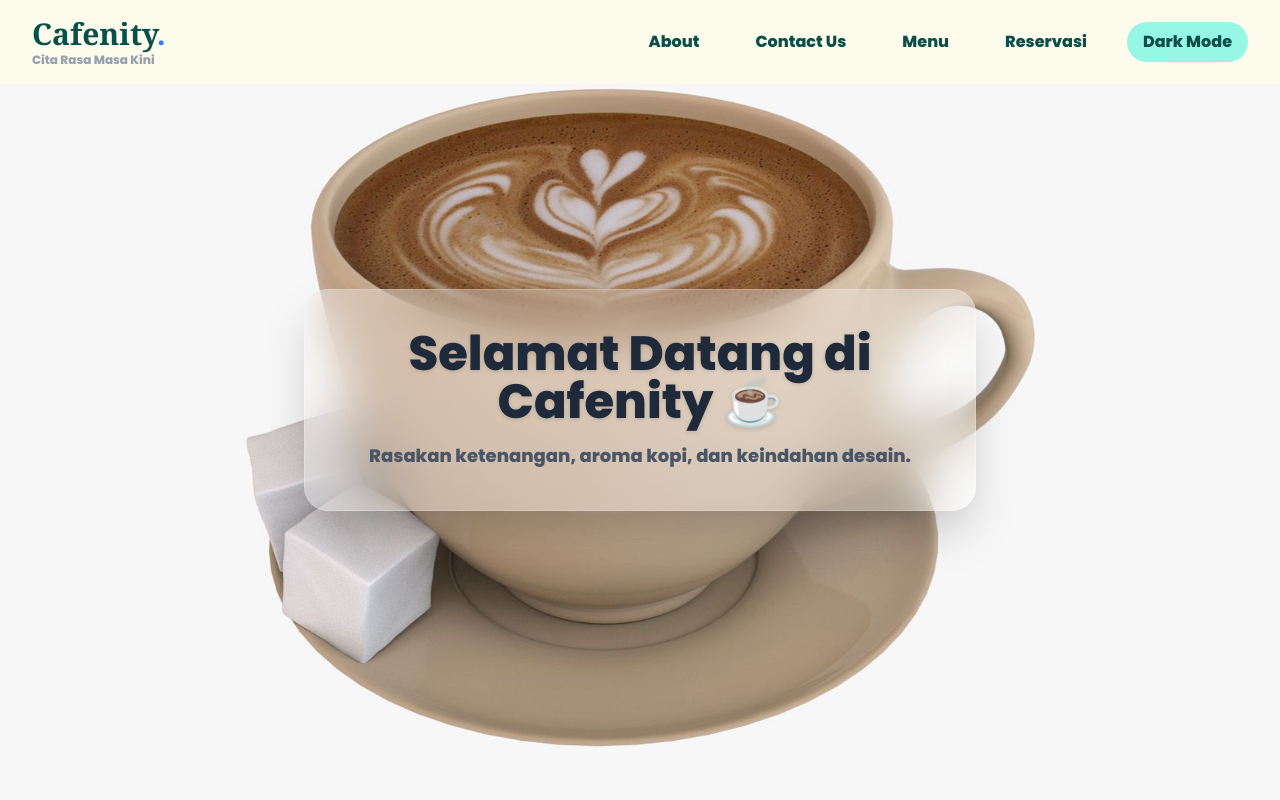
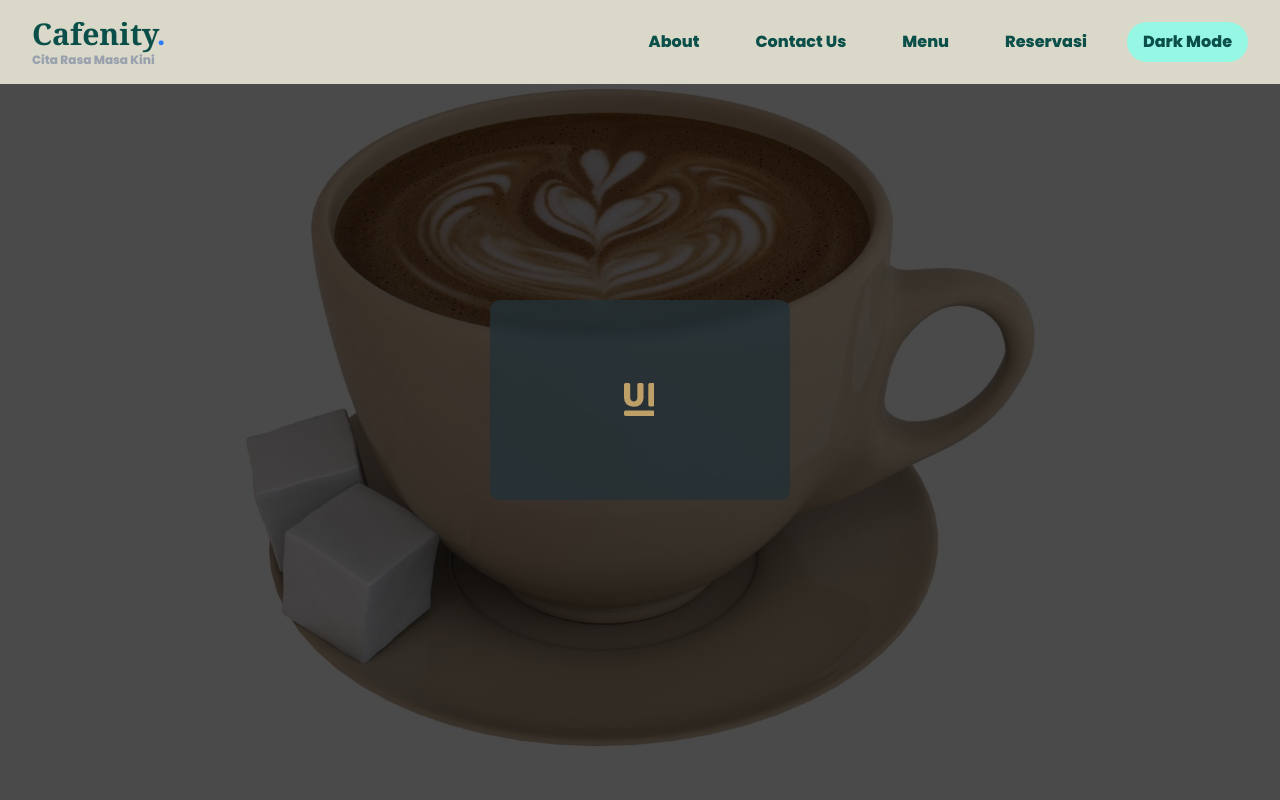
Before and after one commit to IkyPtr/cafenity-frontend, a React (Vite) app: page / in a window 1280 px wide. Shown: the top 800 px of the page. Built offline with nearby package versions, Linux system fonts and the light colour scheme.

Commit message:
hero section

```diff
--- a/src/Pages/HomeGuest.jsx
+++ b/src/Pages/HomeGuest.jsx
@@ -1,14 +1,256 @@
+import React from 'react';
+import styled from 'styled-components';
+
+const HeroCard = () => {
+  return (
+    <StyledHeroWrapper>
+      <div className="hero-container">
+        <div className="card">
+          <div className="border" />
+          <div className="content">
+            <div className="logo">
+              <div className="logo1">
+                <svg viewBox="0 0 29.667 31.69" xmlns="http://www.w3.org/2000/svg" id="logo-main">
+                  <path transform="translate(0 0)" d="M12.827,1.628A1.561,1.561,0,0,1,14.31,0h2.964a1.561,1.561,0,0,1,1.483,1.628v11.9a9.252,9.252,0,0,1-2.432,6.852q-2.432,2.409-6.963,2.409T2.4,20.452Q0,18.094,0,13.669V1.628A1.561,1.561,0,0,1,1.483,0h2.98A1.561,1.561,0,0,1,5.947,1.628V13.191a5.635,5.635,0,0,0,.85,3.451,3.153,3.153,0,0,0,2.632,1.094,3.032,3.032,0,0,0,2.582-1.076,5.836,5.836,0,0,0,.816-3.486Z" data-name="Path 6" id="Path_6" />
+                  <path transform="translate(-45.91 0)" d="M75.207,20.857a1.561,1.561,0,0,1-1.483,1.628h-2.98a1.561,1.561,0,0,1-1.483-1.628V1.628A1.561,1.561,0,0,1,70.743,0h2.98a1.561,1.561,0,0,1,1.483,1.628Z" data-name="Path 7" id="Path_7" />
+                  <path transform="translate(0 -51.963)" d="M0,80.018A1.561,1.561,0,0,1,1.483,78.39h26.7a1.561,1.561,0,0,1,1.483,1.628v2.006a1.561,1.561,0,0,1-1.483,1.628H1.483A1.561,1.561,0,0,1,0,82.025Z" data-name="Path 8" id="Path_8" />
+                </svg>
+              </div>
+              <div className="logo2">
+                <svg viewBox="0 0 101.014 23.535" xmlns="http://www.w3.org/2000/svg" id="logo-second">
+                  <g transform="translate(-1029.734 -528.273)">
+                    <path transform="translate(931.023 527.979)" d="M109.133,14.214l3.248-11.706A1.8,1.8,0,0,1,114.114,1.2h2.229a1.789,1.789,0,0,1,1.7,2.358L111.884,21.71a1.8,1.8,0,0,1-1.7,1.216h-3a1.8,1.8,0,0,1-1.7-1.216L99.317,3.554a1.789,1.789,0,0,1,1.7-2.358h2.229a1.8,1.8,0,0,1,1.734,1.312l3.248,11.706a.468.468,0,0,0,.9,0Z" data-name="Path 1" id="Path_1" />
+                    <path transform="translate(888.72 528.773)" d="M173.783,22.535a10.77,10.77,0,0,1-7.831-2.933,10.387,10.387,0,0,1-3.021-7.813v-.562A13.067,13.067,0,0,1,164.2,5.372,9.315,9.315,0,0,1,167.81,1.4,10.176,10.176,0,0,1,173.136,0,9.105,9.105,0,0,1,180.2,2.812q2.576,2.812,2.577,7.973v.583a1.793,1.793,0,0,1-1.8,1.787H169.407a.466.466,0,0,0-.457.564,5.08,5.08,0,0,0,5.217,4.136A6.594,6.594,0,0,0,178.25,16.6a1.817,1.817,0,0,1,2.448.218l.557.62a1.771,1.771,0,0,1-.1,2.488,9.261,9.261,0,0,1-2.4,1.57,11.732,11.732,0,0,1-4.972,1.034ZM173.115,4.68A3.66,3.66,0,0,0,170.3,5.85,6.04,6.04,0,0,0,168.911,9.2h8.125V8.735a4.305,4.305,0,0,0-1.051-3,3.781,3.781,0,0,0-2.87-1.059Z" data-name="Path 2" id="Path_2" />
+                    <path transform="translate(842.947 528.771)" d="M244.851,3.928a1.852,1.852,0,0,1-1.95,1.76c-.1,0-.2,0-.3,0a7.53,7.53,0,0,0-2.234.3,3.275,3.275,0,0,0-2.348,3.1V20.347a1.844,1.844,0,0,1-1.9,1.787h-2.366a1.844,1.844,0,0,1-1.9-1.787V1.751A1.391,1.391,0,0,1,233.294.4h3.043a1.4,1.4,0,0,1,1.428,1.265l.035.533a.282.282,0,0,0,.5.138A5.617,5.617,0,0,1,242.988,0h.031a1.832,1.832,0,0,1,1.864,1.813l-.032,2.114Z" data-name="Path 3" id="Path_3" />
+                    <path transform="translate(814.555 528.773)" d="M287.2,16.127a1.869,1.869,0,0,0-1.061-1.677,12.11,12.11,0,0,0-3.406-1.095q-7.8-1.627-7.8-6.587a5.956,5.956,0,0,1,2.415-4.83A9.781,9.781,0,0,1,283.659,0a10.536,10.536,0,0,1,6.659,1.948,6.36,6.36,0,0,1,2.029,2.586,1.791,1.791,0,0,1-1.661,2.475h-2.291a1.754,1.754,0,0,1-1.624-1.137,2.7,2.7,0,0,0-.606-.922,3.435,3.435,0,0,0-2.526-.814,3.512,3.512,0,0,0-2.284.663,2.088,2.088,0,0,0-.808,1.687,1.786,1.786,0,0,0,.92,1.557,9.485,9.485,0,0,0,3.1,1.024,25.5,25.5,0,0,1,3.678.974q4.627,1.687,4.628,5.844a5.659,5.659,0,0,1-2.567,4.81,11.125,11.125,0,0,1-6.629,1.838,11.627,11.627,0,0,1-4.881-.974,8.173,8.173,0,0,1-3.345-2.671,6.843,6.843,0,0,1-.679-1.174,1.784,1.784,0,0,1,1.653-2.492h1.9a1.786,1.786,0,0,1,1.673,1.133,2.8,2.8,0,0,0,.925,1.237,4.587,4.587,0,0,0,2.87.824,4.251,4.251,0,0,0,2.536-.632,1.965,1.965,0,0,0,.859-1.657Z" data-name="Path 4" id="Path_4" />
+                    <path transform="translate(772.607 528.773)" d="M348.648,22.535a10.77,10.77,0,0,1-7.832-2.933,10.386,10.386,0,0,1-3.021-7.813v-.562a13.067,13.067,0,0,1,1.273-5.854A9.314,9.314,0,0,1,342.676,1.4,10.174,10.174,0,0,1,348,0a9.1,9.1,0,0,1,7.063,2.812q2.576,2.812,2.577,7.973v.583a1.793,1.793,0,0,1-1.8,1.787H344.272a.467.467,0,0,0-.457.564,5.081,5.081,0,0,0,5.217,4.136,6.594,6.594,0,0,0,4.083-1.251,1.817,1.817,0,0,1,2.448.218l.557.62a1.771,1.771,0,0,1-.1,2.488,9.26,9.26,0,0,1-2.4,1.57,11.731,11.731,0,0,1-4.972,1.034ZM347.981,4.68a3.659,3.659,0,0,0-2.819,1.17A6.035,6.035,0,0,0,343.777,9.2H351.9V8.735a4.307,4.307,0,0,0-1.051-3,3.781,3.781,0,0,0-2.87-1.059Z" data-name="Path 5" id="Path_5" />
+                  </g>
+                </svg>
+              </div>
+              <span className="trail" />
+            </div>
+            <span className="logo-bottom-text">Cafenity</span>
+          </div>
+          <span className="bottom-text">universe of ui</span>
+        </div>
+      </div>
+    </StyledHeroWrapper>
+  );
+}
+
+const StyledHeroWrapper = styled.div`
+  .hero-container {
+    height: 100vh;
+    width: 100%;
+    display: flex;
+    align-items: center;
+    justify-content: center;
+    background: linear-gradient(rgba(0, 0, 0, 0.7), rgba(0, 0, 0, 0.7)), url('/images/coffee.jpg');
+    background-size: cover;
+    background-position: center;
+  }
+
+  .card {
+    width: 300px;
+    height: 200px;
+    background: rgba(36, 49, 55, 0.8);
+    position: relative;
+    display: grid;
+    place-content: center;
+    border-radius: 10px;
+    overflow: hidden;
+    transition: all 0.5s ease-in-out;
+    backdrop-filter: blur(5px);
+  }
+
+  #logo-main, #logo-second {
+    height: 100%;
+  }
+
+  #logo-main {
+    fill: #bd9f67;
+  }
+
+  #logo-second {
+    padding-bottom: 10px;
+    fill: none;
+    stroke: #bd9f67;
+    stroke-width: 1px;
+  }
+
+  .border {
+    position: absolute;
+    inset: 0px;
+    border: 2px solid #bd9f67;
+    opacity: 0;
+    transform: rotate(10deg);
+    transition: all 0.5s ease-in-out;
+  }
+
+  .bottom-text {
+    position: absolute;
+    left: 50%;
+    bottom: 13px;
+    transform: translateX(-50%);
+    font-size: 6px;
+    text-transform: uppercase;
+    padding: 0px 5px 0px 8px;
+    color: #bd9f67;
+    background: #243137;
+    opacity: 0;
+    letter-spacing: 7px;
+    transition: all 0.5s ease-in-out;
+  }
+
+  .content {
+    transition: all 0.5s ease-in-out;
+  }
+
+  .content .logo {
+    height: 35px;
+    position: relative;
+    width: 33px;
+    overflow: hidden;
+    transition: all 1s ease-in-out;
+  }
+
+  .content .logo .logo1 {
+    height: 33px;
+    position: absolute;
+    left: 0;
+  }
+
+  .content .logo .logo2 {
+    height: 33px;
+    position: absolute;
+    left: 33px;
+  }
+
+  .content .logo .trail {
+    position: absolute;
+    right: 0;
+    height: 100%;
+    width: 100%;
+    opacity: 0;
+  }
+
+  .content .logo-bottom-text {
+    position: absolute;
+    left: 50%;
+    top: 50%;
+    transform: translate(-50%, -50%);
+    margin-top: 30px;
+    color: #bd9f67;
+    padding-left: 8px;
+    font-size: 11px;
+    opacity: 0;
+    letter-spacing: none;
+    transition: all 0.5s ease-in-out 0.5s;
+  }
+
+  .card:hover {
+    border-radius: 0;
+    transform: scale(1.1);
+  }
+
+  .card:hover .logo {
+    width: 134px;
+    animation: opacity 1s ease-in-out;
+  }
+
+  .card:hover .border {
+    inset: 15px;
+    opacity: 1;
+    transform: rotate(0);
+  }
+
+  .card:hover .bottom-text {
+    letter-spacing: 3px;
+    opacity: 1;
+    transform: translateX(-50%);
+  }
+
+  .card:hover .content .logo-bottom-text {
+    opacity: 1;
+    letter-spacing: 9.5px;
+  }
+
+  .card:hover .trail {
+    animation: trail 1s ease-in-out;
+  }
+
+  @keyframes opacity {
+    0% {
+      border-right: 1px solid transparent;
+    }
+
+    10% {
+      border-right: 1px solid #bd9f67;
+    }
+
+    80% {
+      border-right: 1px solid #bd9f67;
+    }
+
+    100% {
+      border-right: 1px solid transparent;
+    }
+  }
+
+  @keyframes trail {
+    0% {
+      background: linear-gradient(90deg, rgba(189, 159, 103, 0) 90%, rgb(189, 159, 103) 100%);
+      opacity: 0;
+    }
+
+    30% {
+      background: linear-gradient(90deg, rgba(189, 159, 103, 0) 70%, rgb(189, 159, 103) 100%);
+      opacity: 1;
+    }
+
+    70% {
+      background: linear-gradient(90deg, rgba(189, 159, 103, 0) 70%, rgb(189, 159, 103) 100%);
+      opacity: 1;
+    }
+
+    95% {
+      background: linear-gradient(90deg, rgba(189, 159, 103, 0) 90%, rgb(189, 159, 103) 100%);
+      opacity: 0;
+    }
+  }
+`;
+
+const ContentSection = styled.div`
+  padding: 80px 20px;
+  background-color: #f5f5f5;
+  text-align: center;
+
+  h2 {
+    font-size: 2.5rem;
+    margin-bottom: 20px;
+    color: #243137;
+  }
+
+  p {
+    font-size: 1.2rem;
+    color: #666;
+    max-width: 800px;
+    margin: 0 auto 40px;
+  }
+`;
+
 export default function HomeGuest() {
   return (
-    <div className="min-h-screen bg-[url('/images/coffee.jpg')] bg-cover bg-center flex items-center justify-center p-8">
-      <div className="backdrop-blur-xl bg-white/30 dark:bg-slate-800/30 rounded-3xl shadow-2xl p-10 max-w-2xl w-full text-center border border-white/20 dark:border-slate-700/30 transition-all">
-        <h1 className="text-4xl md:text-5xl font-bold text-gray-800 dark:text-white drop-shadow-sm">
-          Selamat Datang di Cafenity ☕
-        </h1>
-        <p className="mt-4 text-lg text-gray-600 dark:text-gray-300">
-          Rasakan ketenangan, aroma kopi, dan keindahan desain.
-        </p>
-      </div>
-    </div>
+    <>
+      <HeroCard />
+      <ContentSection>
+        <h2>Selamat Datang di Cafenity ☕</h2>
+        <p>Rasakan ketenangan, aroma kopi, dan keindahan desain.</p>
+        {/* Tambahkan lebih banyak konten di sini */}
+        <div style={{ height: '1000px' }}> {/* placeholder untuk konten lainnya */}
+          <p>Scroll ke bawah untuk melihat lebih banyak konten...</p>
+        </div>
+      </ContentSection>
+    </>
   );
 }
```
